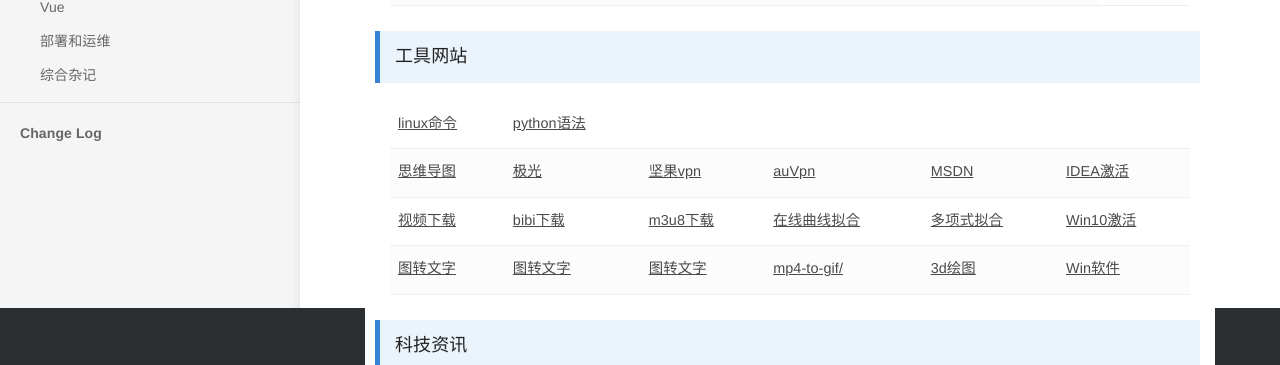
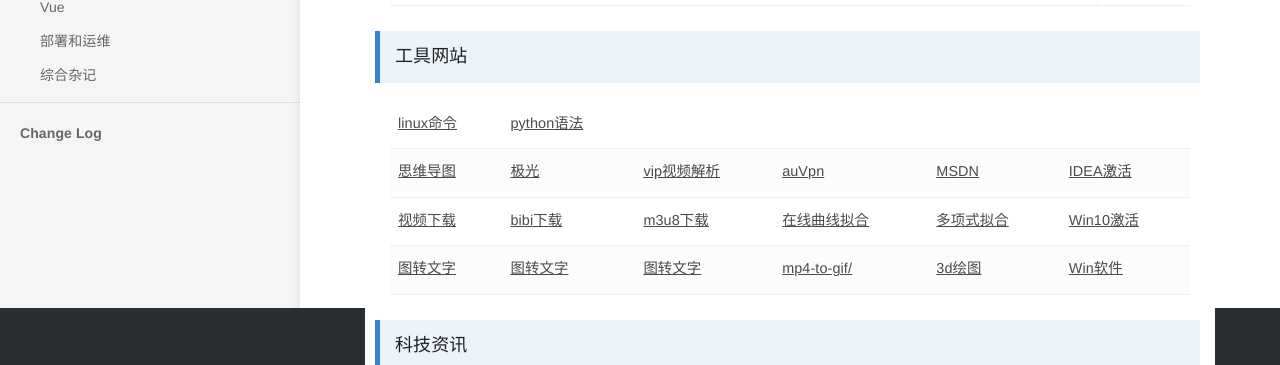
Before and after one commit to bashendixie/Machine_Learning_Notes, a Jekyll site: the page built from index.md, in a window 1280 px wide. Shown: the part 592-957 px from the top of the page. Built offline with Jekyll 4.4.1, drawn with Linux system fonts in a browser that asks for light colours; some web fonts are replaced.

Commit message:
no message

```diff
--- a/index.md
+++ b/index.md
@@ -131,7 +131,7 @@
 				<a href="https://www.jiayouyabeijing.com/cn/?a=gi9cp" target="_blank">极光</a>
 			</td>
 			<td>
-				<a href="https://nutsvpn.cool/?channelCode=nuts25" target="_blank">坚果vpn</a>
+				<a href="http://www.zhangyuxuan.com/" target="_blank">vip视频解析</a>
 			</td>
 			<td>
 				<a href="https://ausososo.space/zh-TW/help" target="_blank">auVpn</a>
```
